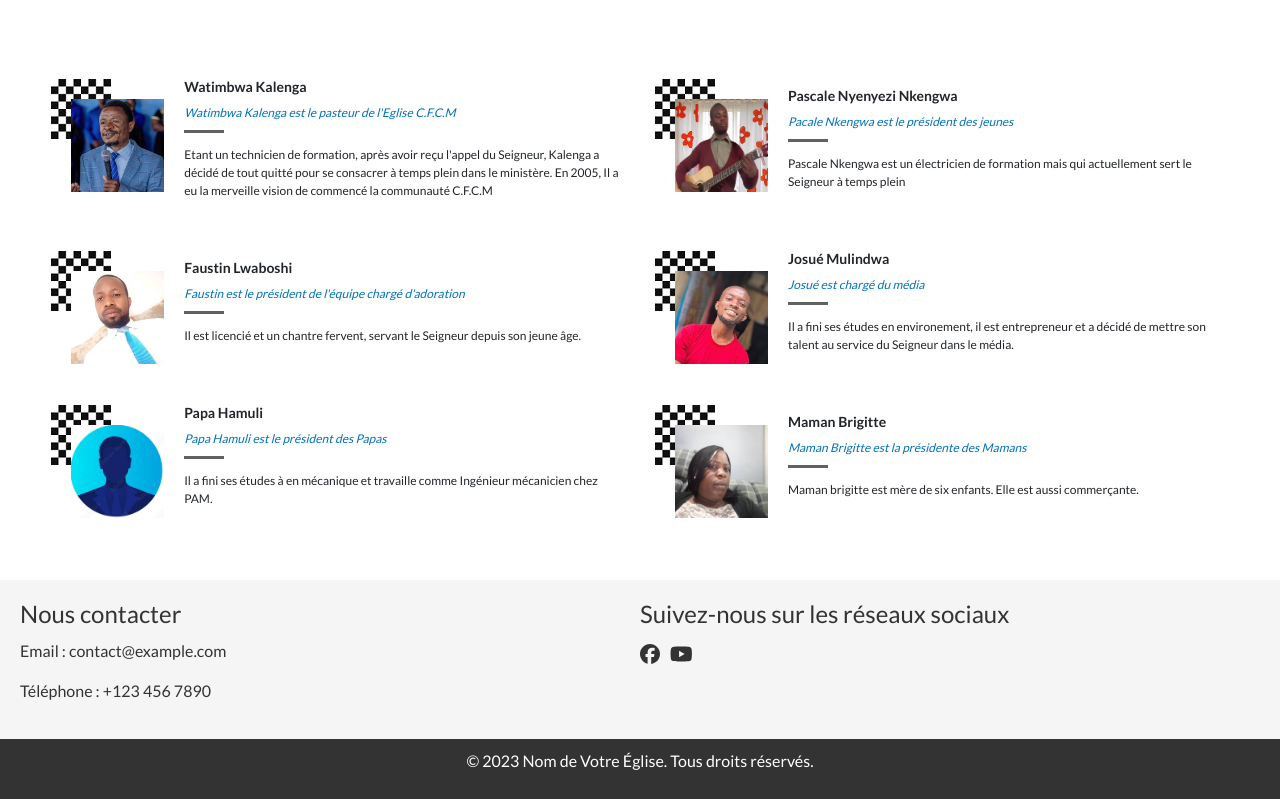
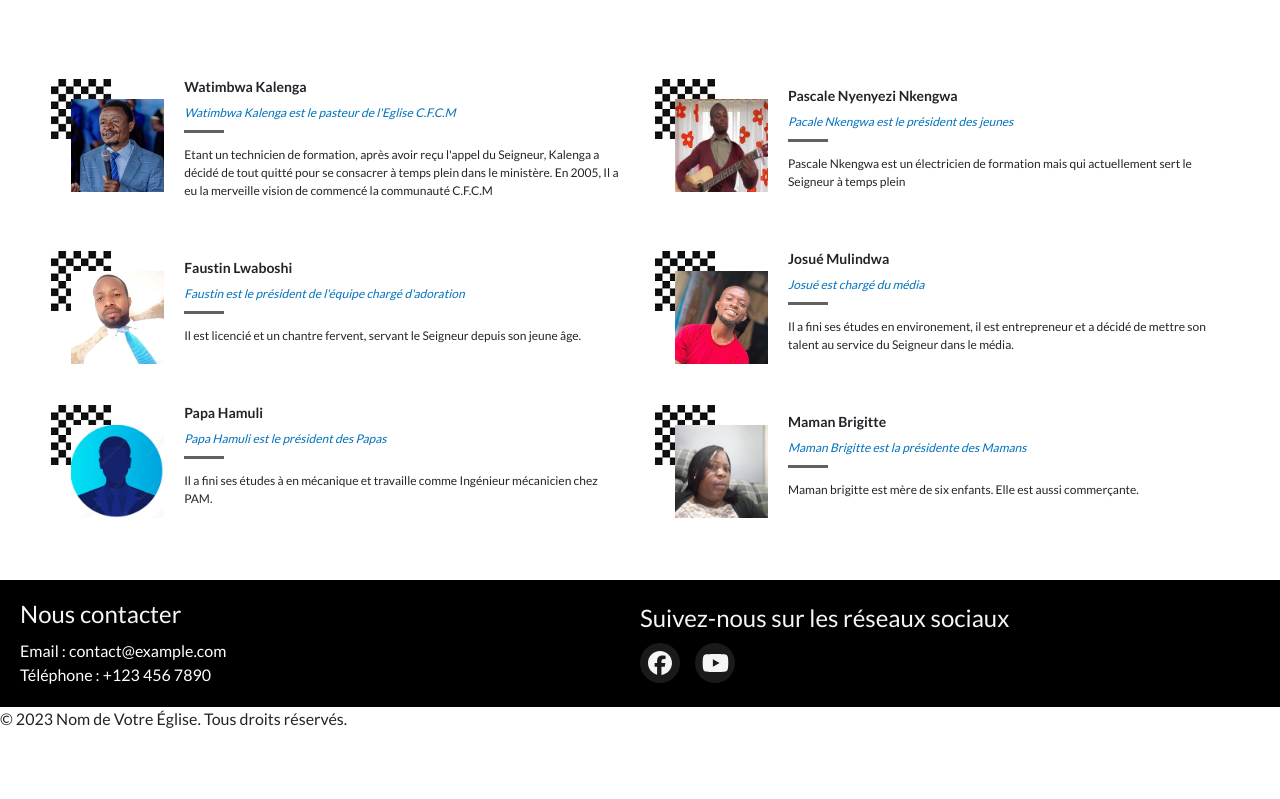
Before and after one commit to Olivier-Kango/cfcm, a React (Create React App) app: page / in a window 1280 px wide. Shown: the part 1582-2381 px from the top of the page. After the commit the page ends 2329 px from the top, so only its background shows below. Built offline with nearby package versions, Linux system fonts and the light colour scheme; a web font is replaced by a local one.

Commit message:
Add footer

```diff
--- a/src/styling/Footer.scss
+++ b/src/styling/Footer.scss
@@ -1,9 +1,10 @@
 .footer-content {
   display: flex;
   justify-content: space-between;
+  align-items: center;
   padding: 20px;
-  background-color: #f5f5f5;
-  color: #333;
+  background-color: #000;
+  color: #fff;
 
   .contact-info, .social-media {
     flex: 1;
@@ -11,25 +12,55 @@
 
   h4 {
     margin-bottom: 10px;
+    color: #f5f5f5;
   }
 
   .social-icons {
     a {
-      font-size: 20px;
-      margin-right: 10px;
-      color: #333;
+      font-size: 24px;
+      margin-right: 15px;
+      color: #f5f5f5;
       text-decoration: none;
+      transition: color 0.3s;
 
       &:hover {
         color: #007bff;
       }
     }
+
+    a.facebook:hover {
+      color: #1877f2;
+    }
+
+    a.youtube:hover {
+      color: #ff0000;
+    }
   }
 }
 
-.copyright {
+.social-icons a {
+  display: inline-block;
+  width: 40px;
+  height: 40px;
+  line-height: 40px;
   text-align: center;
-  padding: 10px;
-  background-color: #333;
-  color: #fff;
+  border-radius: 50%;
+  background-color: rgba(255, 255, 255, 0.1);
+
+  &:not(:last-child) {
+    margin-right: 15px;
+  }
+
+  &:hover {
+    background-color: rgba(255, 255, 255, 0.2);
+    color: #fff;
+  }
 }
+
+.social-media h4 {
+  margin-top: 0;
+}
+
+.contact-info p {
+  margin: 0;
+}
```
